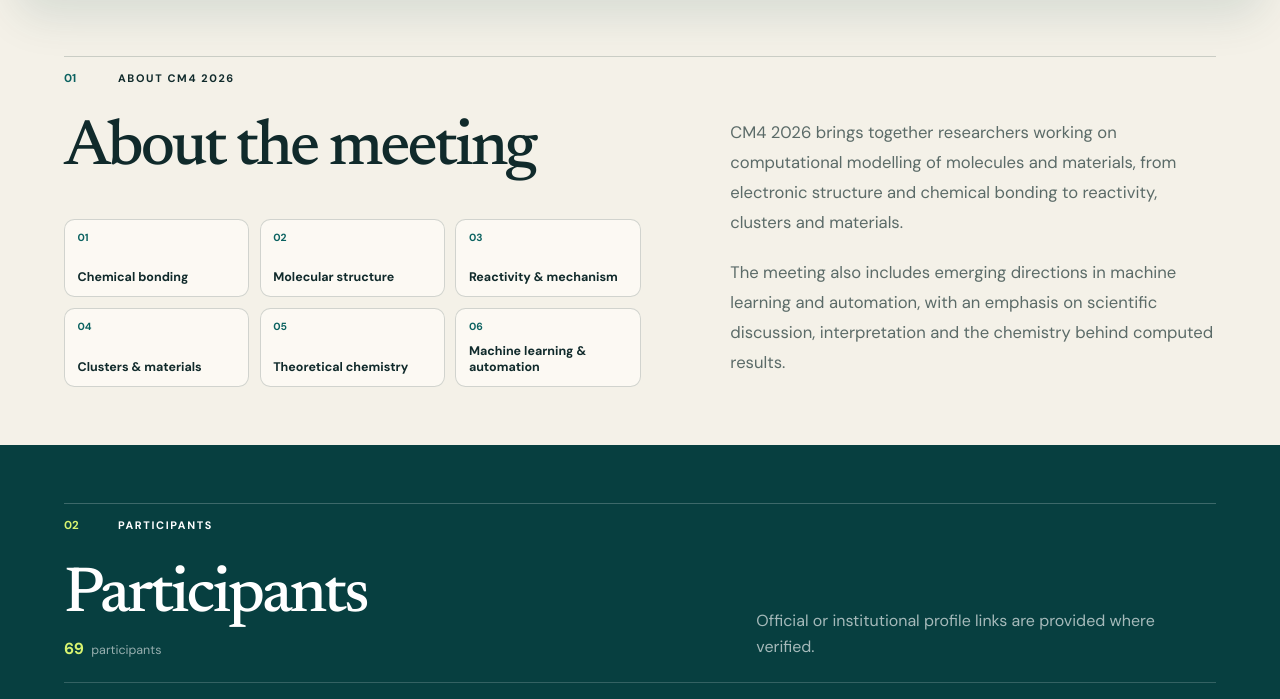
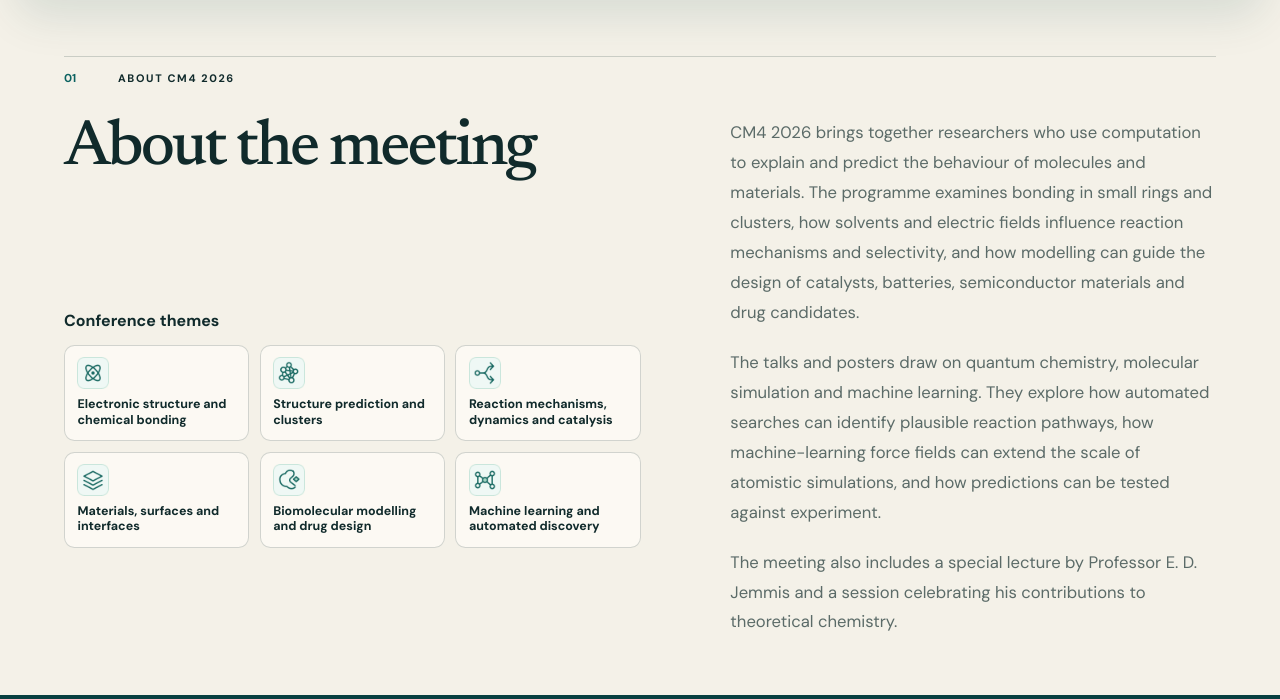
Before and after one commit to anoopduk/cm4-2026, a plain HTML site: page index.html in a window 1280 px wide. Shown: the part 592-1291 px from the top of the page. Drawn offline with Linux system fonts and the light colour scheme.

Commit message:
Update About themes and remove internal copy and footer branding

```diff
--- a/index.html
+++ b/index.html
@@ -72,7 +72,7 @@
     }
   })();
 </script>
-<link rel="stylesheet" href="styles.css?v=20261125">
+<link rel="stylesheet" href="styles.css?v=20261128-about">
 <link rel="preload" as="image" href="assets/poovar-hero.webp" type="image/webp" media="(min-width: 701px)" fetchpriority="high">
 <script src="theme.js?v=20261108-1" defer></script>
 <style id="programme-slot-layout">
@@ -133,12 +133,21 @@
   <div class="about-grid">
     <div class="about-heading"><h2>About the meeting</h2></div>
     <div class="prose">
-      <p>CM4 2026 brings together researchers working on computational modelling of molecules and materials, from electronic structure and chemical bonding to reactivity, clusters and materials.</p>
-      <p>The meeting also includes emerging directions in machine learning and automation, with an emphasis on scientific discussion, interpretation and the chemistry behind computed results.</p>
+      <p>CM4 2026 brings together researchers who use computation to explain and predict the behaviour of molecules and materials. The programme examines bonding in small rings and clusters, how solvents and electric fields influence reaction mechanisms and selectivity, and how modelling can guide the design of catalysts, batteries, semiconductor materials and drug candidates.</p>
+      <p>The talks and posters draw on quantum chemistry, molecular simulation and machine learning. They explore how automated searches can identify plausible reaction pathways, how machine-learning force fields can extend the scale of atomistic simulations, and how predictions can be tested against experiment.</p>
+      <p>The meeting also includes a special lecture by Professor E. D. Jemmis and a session celebrating his contributions to theoretical chemistry.</p>
     </div>
-    <ul class="themes">
-      <li><b>01</b>Chemical bonding</li><li><b>02</b>Molecular structure</li><li><b>03</b>Reactivity &amp; mechanism</li><li><b>04</b>Clusters &amp; materials</li><li><b>05</b>Theoretical chemistry</li><li><b>06</b>Machine learning &amp; automation</li>
-    </ul>
+    <div class="about-themes">
+      <h3>Conference themes</h3>
+      <ul class="themes" role="list">
+        <li><img src="assets/themes/cm4-theme-01-electronic-structure.png" alt="" width="40" height="40" loading="lazy" decoding="async"><span>Electronic structure and chemical bonding</span></li>
+        <li><img src="assets/themes/cm4-theme-02-structure-and-clusters.png" alt="" width="40" height="40" loading="lazy" decoding="async"><span>Structure prediction and clusters</span></li>
+        <li><img src="assets/themes/cm4-theme-03-reaction-mechanisms.png" alt="" width="40" height="40" loading="lazy" decoding="async"><span>Reaction mechanisms, dynamics and catalysis</span></li>
+        <li><img src="assets/themes/cm4-theme-04-materials-and-interfaces.png" alt="" width="40" height="40" loading="lazy" decoding="async"><span>Materials, surfaces and interfaces</span></li>
+        <li><img src="assets/themes/cm4-theme-05-biomolecular-modelling.png" alt="" width="40" height="40" loading="lazy" decoding="async"><span>Biomolecular modelling and drug design</span></li>
+        <li><img src="assets/themes/cm4-theme-06-machine-learning.png" alt="" width="40" height="40" loading="lazy" decoding="async"><span>Machine learning and automated discovery</span></li>
+      </ul>
+    </div>
   </div>
 </section>
 
@@ -148,7 +157,6 @@
   <!-- GENERATED: PARTICIPANT_PREVIEW_START -->
   <div class="section-heading participant-preview-heading">
     <div><h2>Participants</h2><p class="participant-count"><strong>69</strong> participants</p></div>
-    <p>Official or institutional profile links are provided where verified.</p>
   </div>
   <div class="participant-preview-row">
     <div class="participant-preview-label"><p>Participant portraits</p></div>
@@ -446,7 +454,7 @@
 </section>
 </main>
 <footer>
-  <div class="footer-brand"><img src="logo.webp" alt="" width="420" height="420" data-site-logo><div><strong>CM4 2026</strong><p>Digital University Kerala</p></div></div>
+  <div class="footer-brand"><img src="logo.webp" alt="" width="420" height="420" data-site-logo><div><strong>CM4 2026</strong></div></div>
   <div class="footer-details"><p>3–6 December 2026 · Club Mahindra Poovar</p><a href="mailto:anoop.a@duk.ac.in">anoop.a@duk.ac.in</a></div>
   <p class="footer-credit">Hero: DrGSINGH / Wikimedia Commons (CC BY-SA 4.0). Venue: Midhun Subhash / Wikimedia Commons (CC0) and Deepsikder / Wikimedia Commons (CC BY-SA 4.0). Further photographs: Maskaravivek (CC BY-SA 3.0); Arindambasu2, Jijojoygd and Georgeumartin (CC BY-SA 4.0), all via Wikimedia Commons.</p>
 </footer>
--- a/scripts/generate-participants.mjs
+++ b/scripts/generate-participants.mjs
@@ -58,7 +58,6 @@ const initials = (participant) => `<span class="person-mark" aria-hidden="true">
 
 const preview = `<div class="section-heading participant-preview-heading">
     <div><h2>Participants</h2><p class="participant-count"><strong>${ordered.length}</strong> participants</p></div>
-    <p>Official or institutional profile links are provided where verified.</p>
   </div>
   <div class="participant-preview-row">
     <div class="participant-preview-label"><p>Participant portraits</p></div>
--- a/styles.css
+++ b/styles.css
@@ -576,9 +576,18 @@ h2 {
   margin-top: 1.25rem;
 }
 
-.themes {
+.about-themes {
   grid-area: themes;
   margin: clamp(1.5rem, 3vw, 2.4rem) 0 0;
+}
+
+.about-themes h3 {
+  margin: 0 0 0.75rem;
+  font-size: 1rem;
+}
+
+.themes {
+  margin: 0;
   padding: 0;
   display: grid;
   grid-template-columns: repeat(3, minmax(0, 1fr));
@@ -586,12 +595,13 @@ h2 {
 }
 
 .themes li {
-  min-height: 78px;
+  min-height: 96px;
   padding: 0.7rem 0.78rem;
   display: flex;
   flex-direction: column;
-  justify-content: space-between;
-  gap: 0.7rem;
+  align-items: flex-start;
+  justify-content: flex-start;
+  gap: 0.5rem;
   border: 1px solid var(--line);
   border-radius: var(--radius-sm);
   background: color-mix(in srgb, var(--surface) 72%, transparent);
@@ -601,9 +611,12 @@ h2 {
   list-style: none;
 }
 
-.themes b {
-  color: var(--teal);
-  font-size: 0.65rem;
+.themes li img {
+  display: block;
+  width: 32px;
+  height: 32px;
+  object-fit: contain;
+  flex: none;
 }
 
 /* Abstract submission */
@@ -2230,7 +2243,7 @@ footer {
       "themes";
   }
 
-  .themes {
+  .about-themes {
     margin-top: 0.4rem;
   }
 
```
Also changed, not shown: committees/index.html (+1 -1 lines), participants/index.html (+1 -1 lines), assets/themes/cm4-theme-01-electronic-structure.png (added), assets/themes/cm4-theme-02-structure-and-clusters.png (added), assets/themes/cm4-theme-03-reaction-mechanisms.png (added), assets/themes/cm4-theme-04-materials-and-interfaces.png (added), assets/themes/cm4-theme-05-biomolecular-modelling.png (added), assets/themes/cm4-theme-06-machine-learning.png (added).
